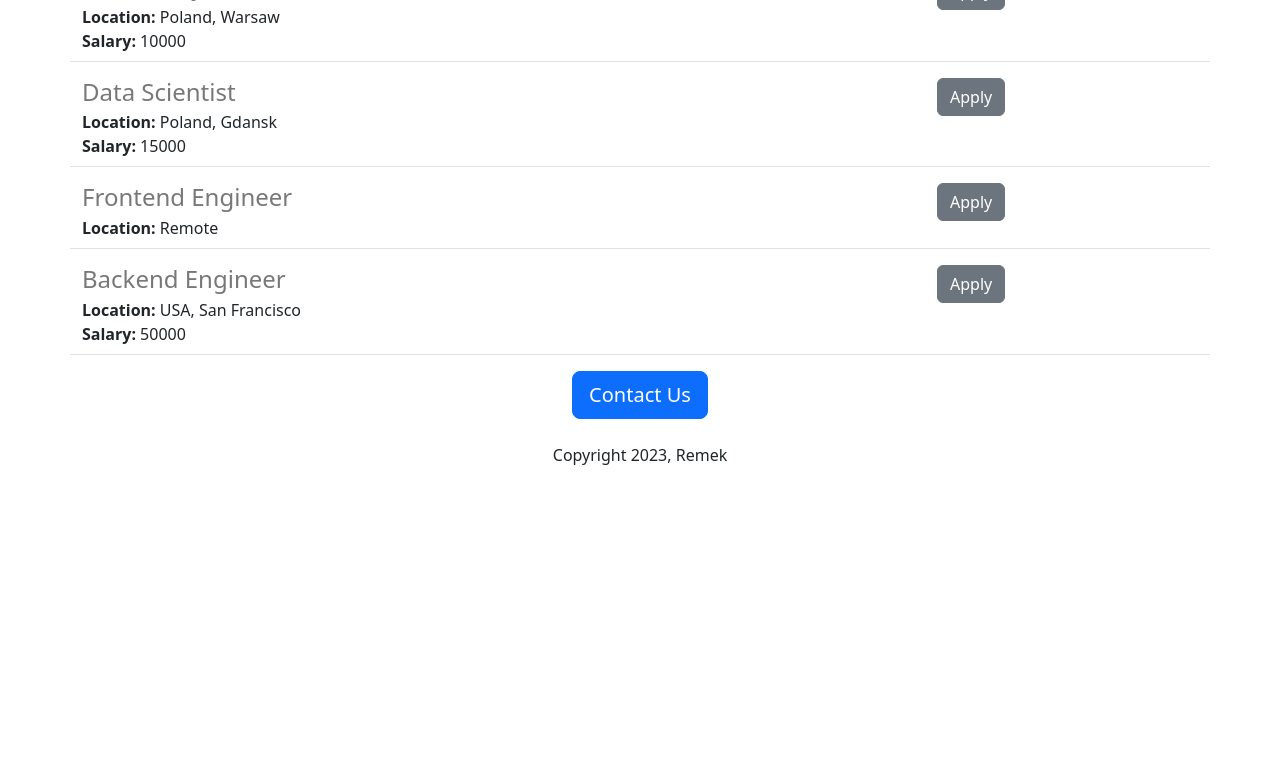
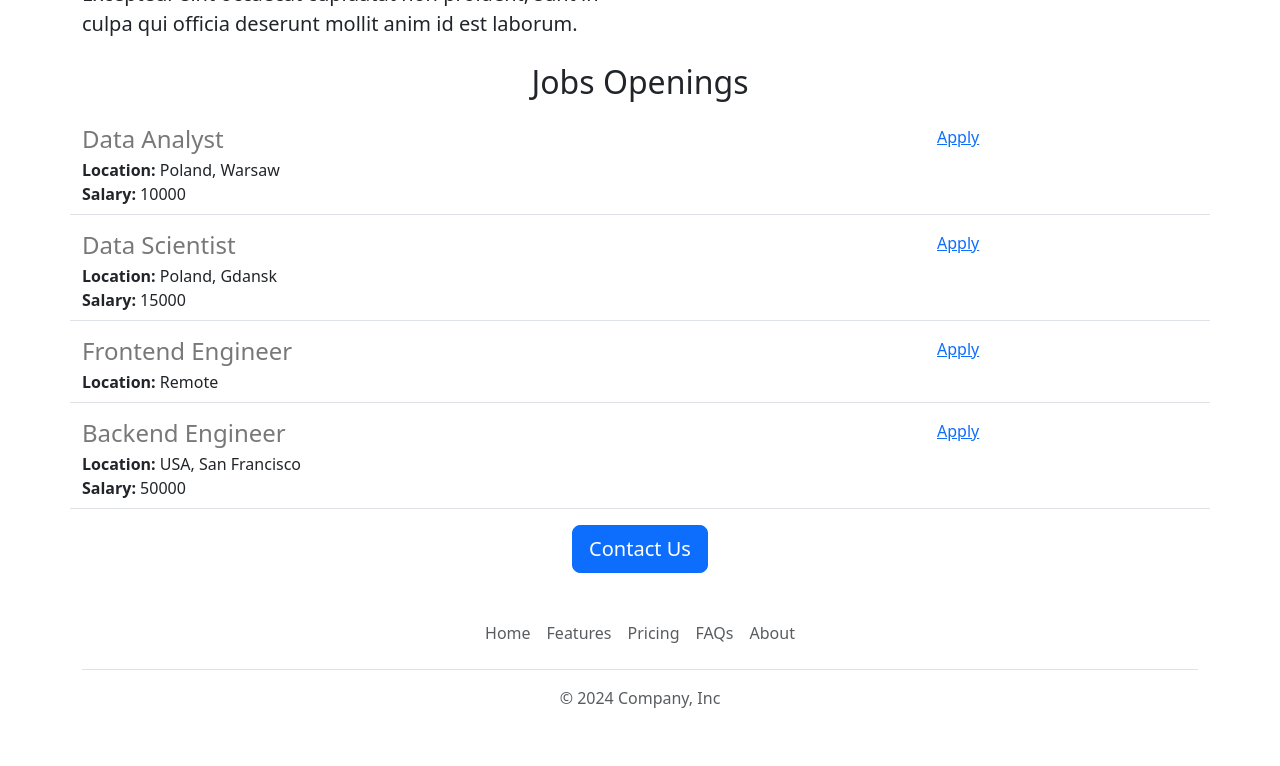
Before and after one commit to r3m-ghub/repo-website, a Flask app: page / in a window 1280 px wide. Shown: the part 737-1503 px from the top of the page. Before the commit the page ends 1202 px from the top, so only its background shows below. Run offline with Flask 3, Linux system fonts and the light colour scheme.

Commit message:
Add mailto and button apply links
Add mailto and button apply links

```diff
--- a/app.py
+++ b/app.py
@@ -1,4 +1,4 @@
-from flask import Flask, render_template, jsonify
+from flask import Flask, jsonify, render_template
 
 app = Flask(__name__)
 
--- /dev/null
+++ b/templates/footer.html
@@ -0,0 +1,14 @@
+<div class="container">
+  <footer class="py-3 my-4">
+    <ul class="nav justify-content-center border-bottom pb-3 mb-3">
+      <li class="nav-item"><a href="https://www.google.com" target="_blank" class="nav-link px-2 text-body-secondary">Home</a></li>
+      <li class="nav-item"><a href="https://www.google.com" target="_blank" class="nav-link px-2 text-body-secondary">Features</a></li>
+      <li class="nav-item"><a href="https://www.google.com" target="_blank" class="nav-link px-2 text-body-secondary">Pricing</a></li>
+      <li class="nav-item"><a href="https://www.google.com" target="_blank" class="nav-link px-2 text-body-secondary">FAQs</a></li>
+      <li class="nav-item"><a href="https://www.google.com" target="_blank" class="nav-link px-2 text-body-secondary">About</a></li>
+    </ul>
+    <p class="text-center text-body-secondary">&copy; 2024 Company, Inc</p>
+  </footer>
+</div>
+
+<div class="b-example-divider"></div>
--- a/templates/home.html
+++ b/templates/home.html
@@ -10,20 +10,25 @@
         height: 360px;
         width: 100%;
         object-fit: cover;
-
-
+        margin-bottom: 16px;
       }
-
     </style>
   </head>
   <body>
+    {% include 'nav.html' %}
+    <img class="img-fluid" id="banner" src="/static/banner.jpg" alt="banner">
+
     <div class="container">
       <h1 class="text-center mt-2 mb-4">{{company_name}} Website</h1>
 
-      <img class="img-fluid" id="banner" src="https://repo-website--remmmail.repl.co/static/banner.jpeg" alt="banner">
-
-      <h2 class="text-center mt-2 mb-4">About {{company_name}} Web</h2>
+      <div class="row">
+        <div class="col-md-6">
       <p class="lead">Lorem ipsum dolor sit amet, consectetur adipiscing elit, sed do eiusmod tempor incididunt ut labore et dolore magna aliqua. Ut enim ad minim veniam, quis nostrud exercitation ullamco laboris nisi ut aliquip ex ea commodo consequat. Duis aute irure dolor in reprehenderit in voluptate velit esse cillum dolore eu fugiat nulla pariatur. Excepteur sint occaecat cupidatat non proident, sunt in culpa qui officia deserunt mollit anim id est laborum.</p>
+        </div>
+        <div class="d-none d-md-block col-6">
+            <img src="/static/AI.jpg" width=100% height=200px>
+        </div>
+      </div>
       <h2 class="text-center mt-2 mb-4">Jobs Openings</h2>
       <div>
         {% for job in jobs %}
@@ -31,10 +36,10 @@
         {% endfor %}
       </div>
       <div class="text-center">
-        <button class="btn btn-primary btn-lg">Contact Us</button>
-        <p class="mt-4">Copyright 2023, Remek</p>
+        <a href="https://google.com" target="_blank" type="button" class="btn btn-primary btn-lg">Contact Us</a>
       </div>
     </div>
+    {% include 'footer.html' %}
   </body>
 
 </html>
--- a/templates/jobitem.html
+++ b/templates/jobitem.html
@@ -9,6 +9,6 @@
           {% endif %}
      </div>
      <div class="col-3">
-        <button type="button" class="btn btn-secondary">Apply</button>
+        <a href="mailto:remmmail@gmail.com?subject=Application%20for%20{{job['title']}}&body=My%20Name%3A%0D%0AMy%20Resume%20link%3A%0D%0AMy%20LinkedID%20link%3A">Apply</a>
      </div>
 </div>
--- /dev/null
+++ b/templates/nav.html
@@ -0,0 +1,9 @@
+<nav class="navbar bg-body-tertiary shadow-sm fixed-top">
+  <div class="container-fluid">
+    <a class="navbar-brand" href="#">
+      <img src="static/logo.svg" alt="Logo" width="30" height="24" class="d-inline-block align-text-top">
+      Remek
+    </a>
+  </div>
+</nav>
+<div style="height:56px"></div>"
```
Also changed, not shown: static/banner.jpg (added), static/logo.svg (added), 1 other file.
